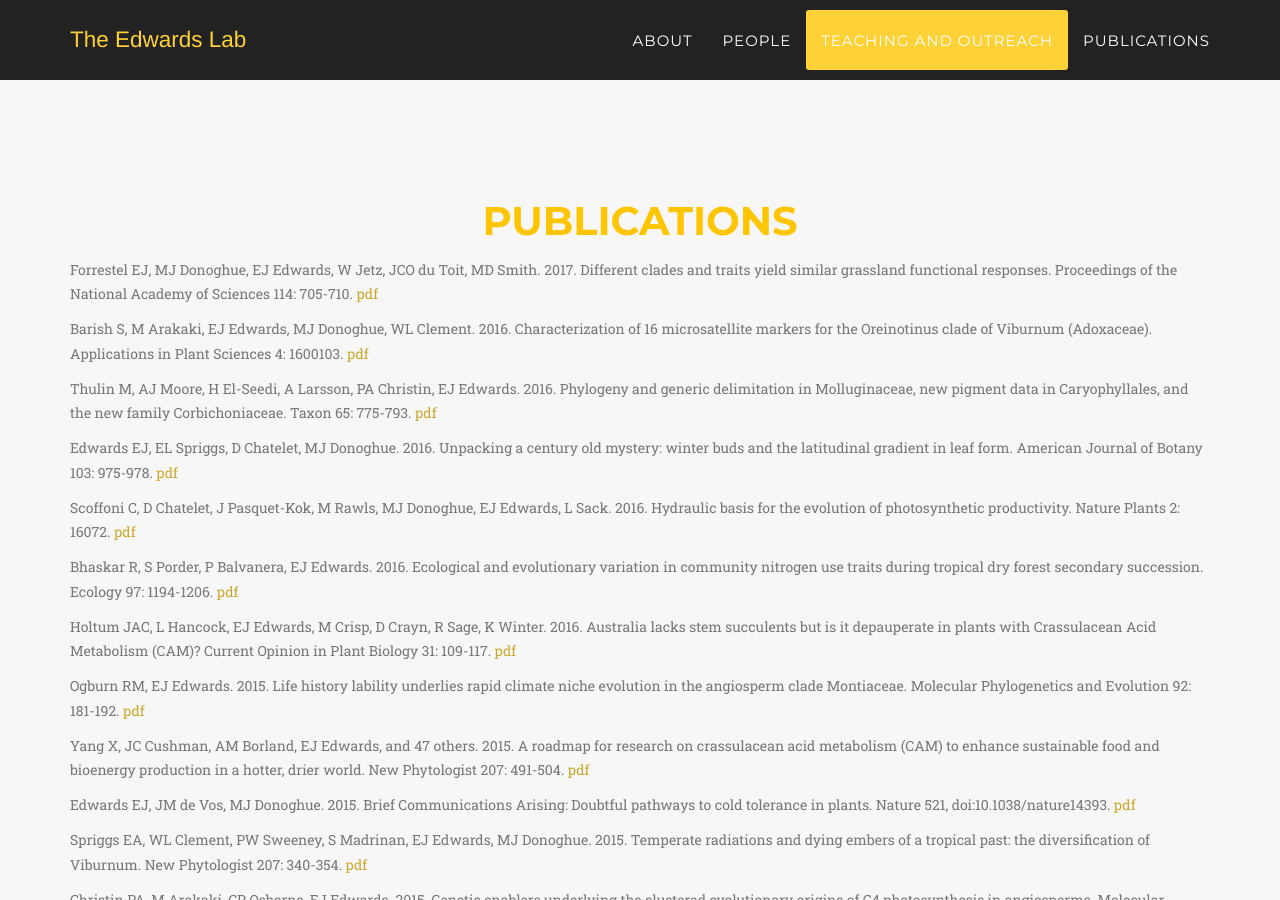
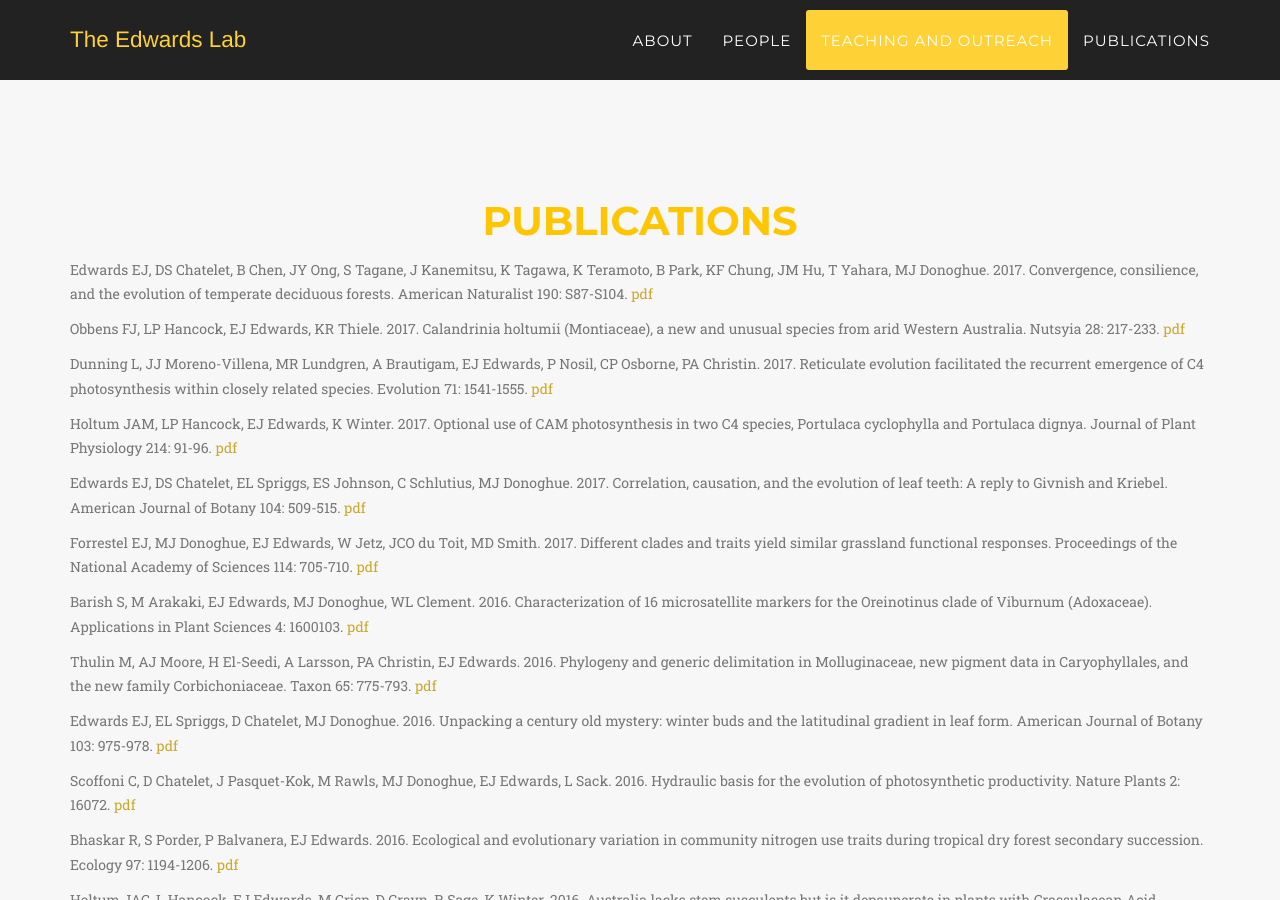
Before and after one commit to ejedwards/ejedwards.github.io, a Jekyll site: the page built from index.html, in a window 1280 px wide and 900 px high, scrolled down 8688 px. Built offline with Jekyll 4.4.1, drawn with Linux system fonts in a browser that asks for light colours; some web fonts are replaced; some of the changed text lies outside the part shown.

Commit message:
added pubs

```diff
--- a/_includes/about.html
+++ b/_includes/about.html
@@ -5,7 +5,7 @@
                 <div class="col-lg-12 text-center">
                     <h2 class="section-heading">About</h2>
 
-                    <p class="text-muted">The Edwards Lab is in the <a href="http://www.brown.edu/academics/ecology-and-evolutionary-biology/about/faculty">Department of Ecology and Evolutionary Biology</a> at <a href="http://www.brown.edu">Brown University</a>.</p>
+                    <p class="text-muted">The Edwards Lab is in the <a href="http:/eeb.yale.edu">Department of Ecology and Evolutionary Biology</a> at <a href="http://www.yale.edu">Yale University</a>.</p>
 
                     <p class="text-muted">We are botanists and evolutionary biologists. We are inspired by the diverse ways in which plants look and act, and want to understand how this diversity has evolved. Phylogeny is at the heart of everything we do, and we are committed to the development of model lineages for studying evolution. We also always try to think as integratively as possible, and keep the whole organism in mind as we dive into minutia. Currently we are focused on a couple of different lineages and questions.</p>
 
--- a/_includes/publications.html
+++ b/_includes/publications.html
@@ -6,6 +6,26 @@
                     <h2 class="section-heading">Publications</h2>
                 </div>
             </div>
+
+<div class="box"><div class="box-title"></div><div class="box-body">
+	<p class="text-muted">Edwards EJ, DS Chatelet, B Chen, JY Ong, S Tagane, J Kanemitsu, K Tagawa, K Teramoto, B Park, KF Chung, JM Hu, T Yahara, MJ Donoghue. 2017. Convergence, consilience, and the evolution of temperate deciduous forests. American Naturalist 190: S87-S104. <a href="reprints/edwards_etal2017amnat.pdf">pdf</a></p>
+</div><div class="box-footer"></div></div>
+
+ <div class="box"><div class="box-title"></div><div class="box-body">
+	<p class="text-muted">Obbens FJ, LP Hancock, EJ Edwards, KR Thiele. 2017. Calandrinia holtumii (Montiaceae), a new and unusual species from arid Western Australia. Nutsyia 28: 217-233. <a href="reprints/obbens_etal2017nutsyia.pdf">pdf</a></p>
+</div><div class="box-footer"></div></div>
+
+ <div class="box"><div class="box-title"></div><div class="box-body">
+	<p class="text-muted">Dunning L, JJ Moreno-Villena, MR Lundgren, A Brautigam, EJ Edwards, P Nosil, CP Osborne, PA Christin. 2017. Reticulate evolution facilitated the recurrent emergence of C4 photosynthesis within closely related species. Evolution 71: 1541-1555. <a href="reprints/dunning_etal2017evolution.pdf">pdf</a></p>
+</div><div class="box-footer"></div></div>
+
+<div class="box"><div class="box-title"></div><div class="box-body">
+	<p class="text-muted">Holtum JAM, LP Hancock, EJ Edwards, K Winter. 2017. Optional use of CAM photosynthesis in two C4 species, Portulaca cyclophylla and Portulaca dignya. Journal of Plant Physiology 214: 91-96. <a href="reprints/holtum_etal2017jplantphys.pdf">pdf</a></p>
+</div><div class="box-footer"></div></div>
+
+<div class="box"><div class="box-title"></div><div class="box-body">
+	<p class="text-muted">Edwards EJ, DS Chatelet, EL Spriggs, ES Johnson, C Schlutius, MJ Donoghue. 2017. Correlation, causation, and the evolution of leaf teeth: A reply to Givnish and Kriebel. American Journal of Botany 104: 509-515. <a href="reprints/edwards_etal2017ajb.pdf">pdf</a></p>
+</div><div class="box-footer"></div></div>
 
 <div class="box"><div class="box-title"></div><div class="box-body">
 	<p class="text-muted">Forrestel EJ, MJ Donoghue, EJ Edwards, W Jetz, JCO du Toit, MD Smith. 2017. Different clades and traits yield similar grassland functional responses. Proceedings of the National Academy of Sciences 114: 705-710.  <a href="reprints/forrestel_etal_pnas2017.pdf">pdf</a></p>
```
Also changed, not shown: 7 other files.
